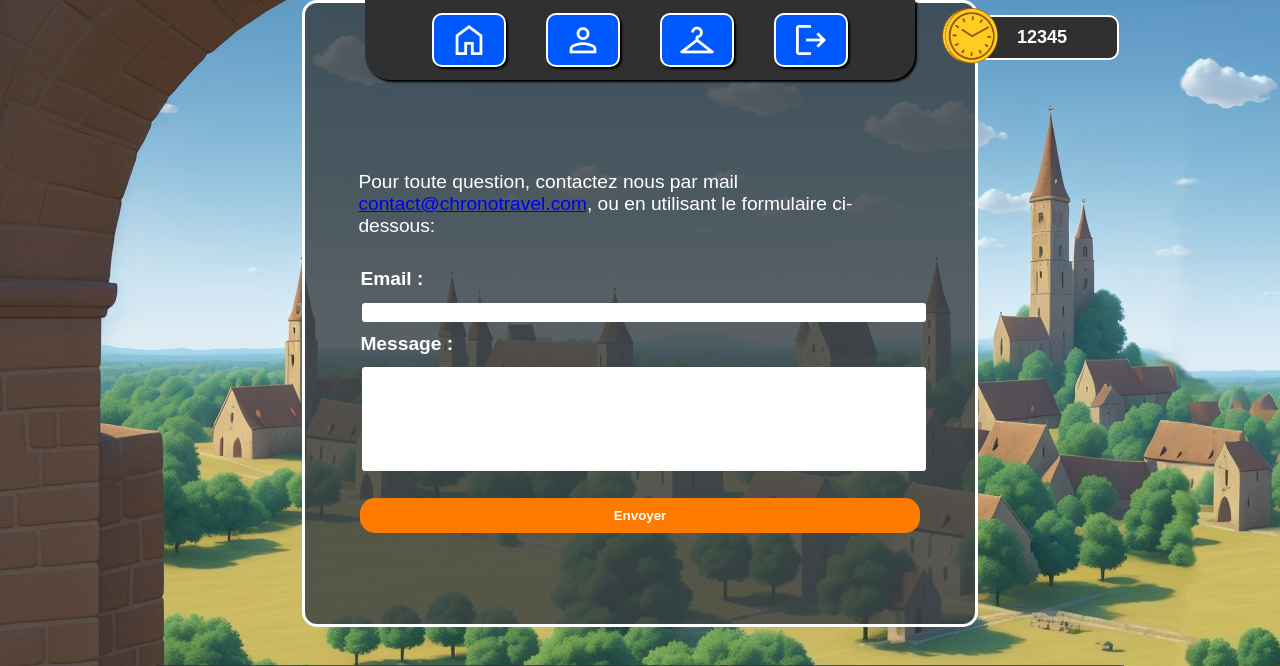
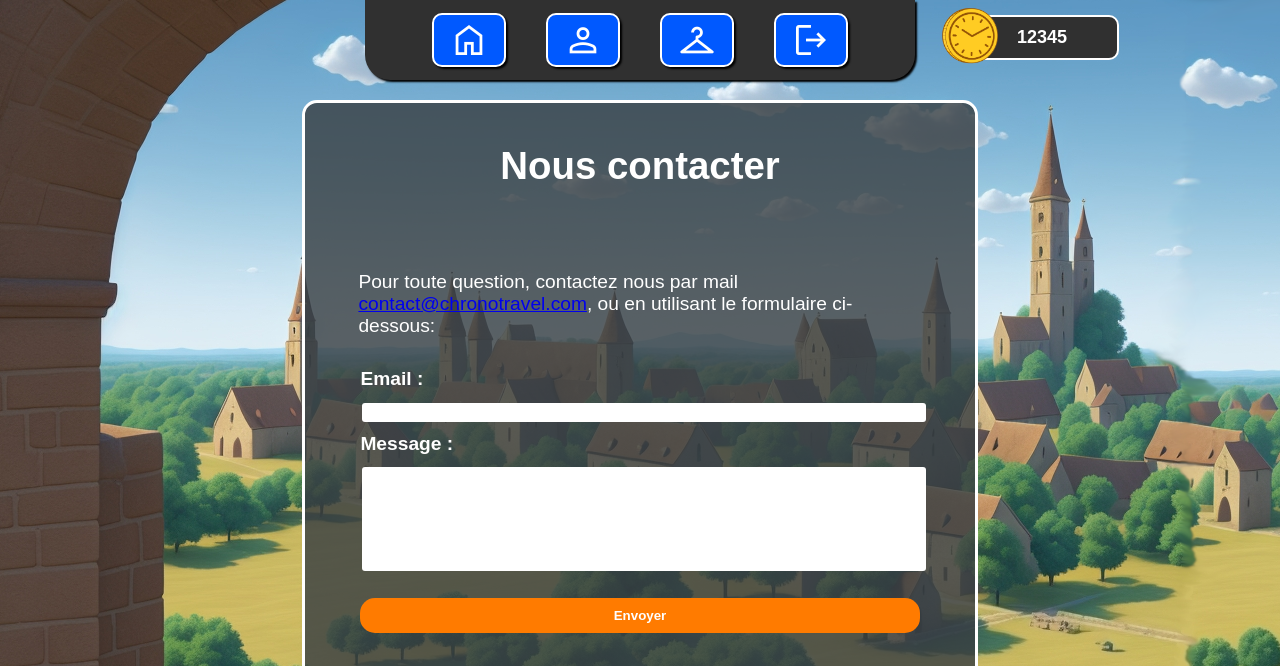
Before and after one commit to MatysMarrot/chronotravel, a PHP site: page /view/contact.view.php in a window 1280 px wide. Shown: the top 666 px of the page. Run offline with PHP 8.4, Linux system fonts and the light colour scheme; data that the repository does not hold is empty.

Commit message:
fixe header css style sheet

```diff
--- a/view/style/style.css
+++ b/view/style/style.css
@@ -47,6 +47,9 @@ body {
 }
 
 /* Header */
+header{
+  margin-bottom: 100px;
+}
 
 header nav {
   position: absolute;
```
